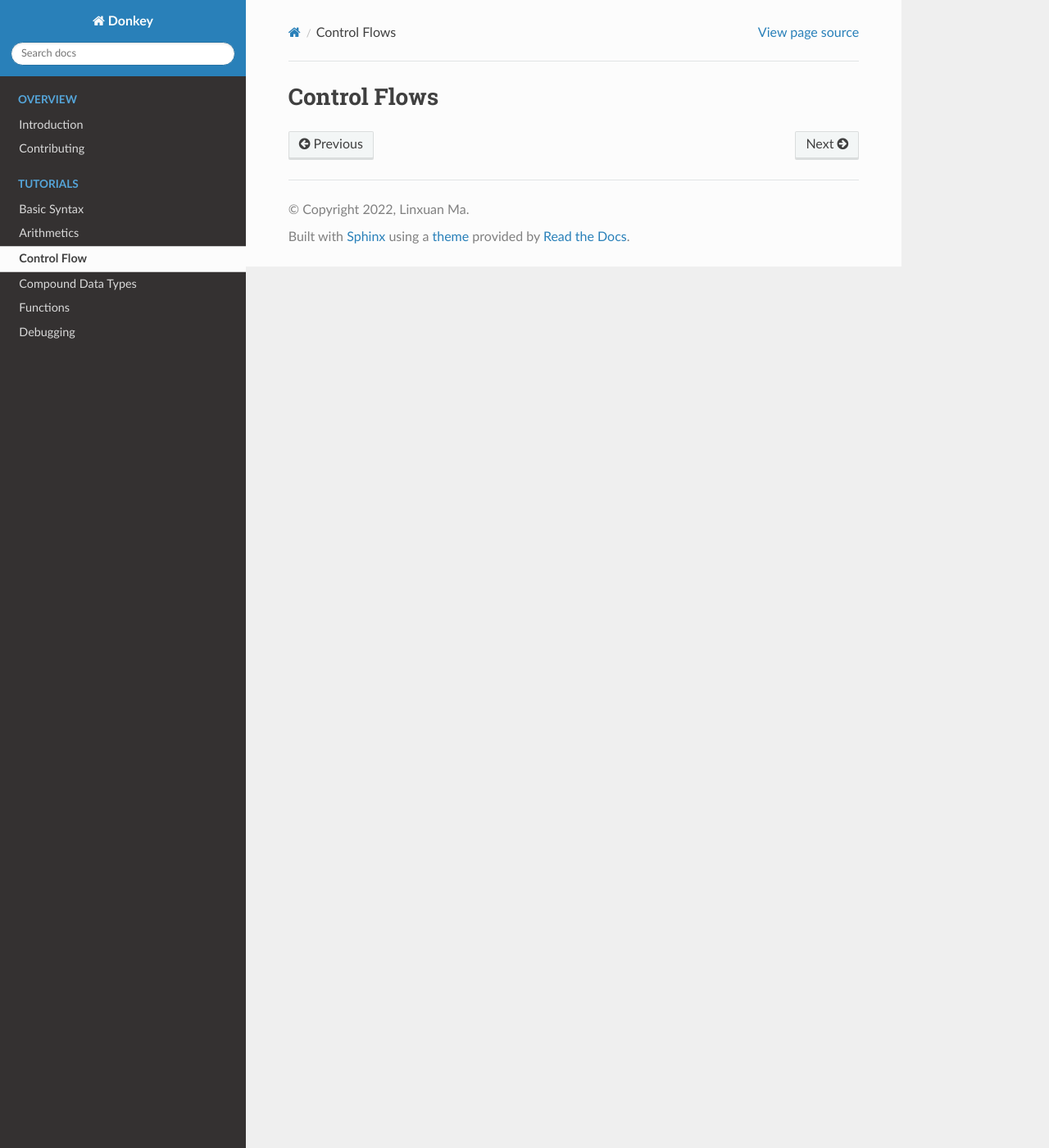
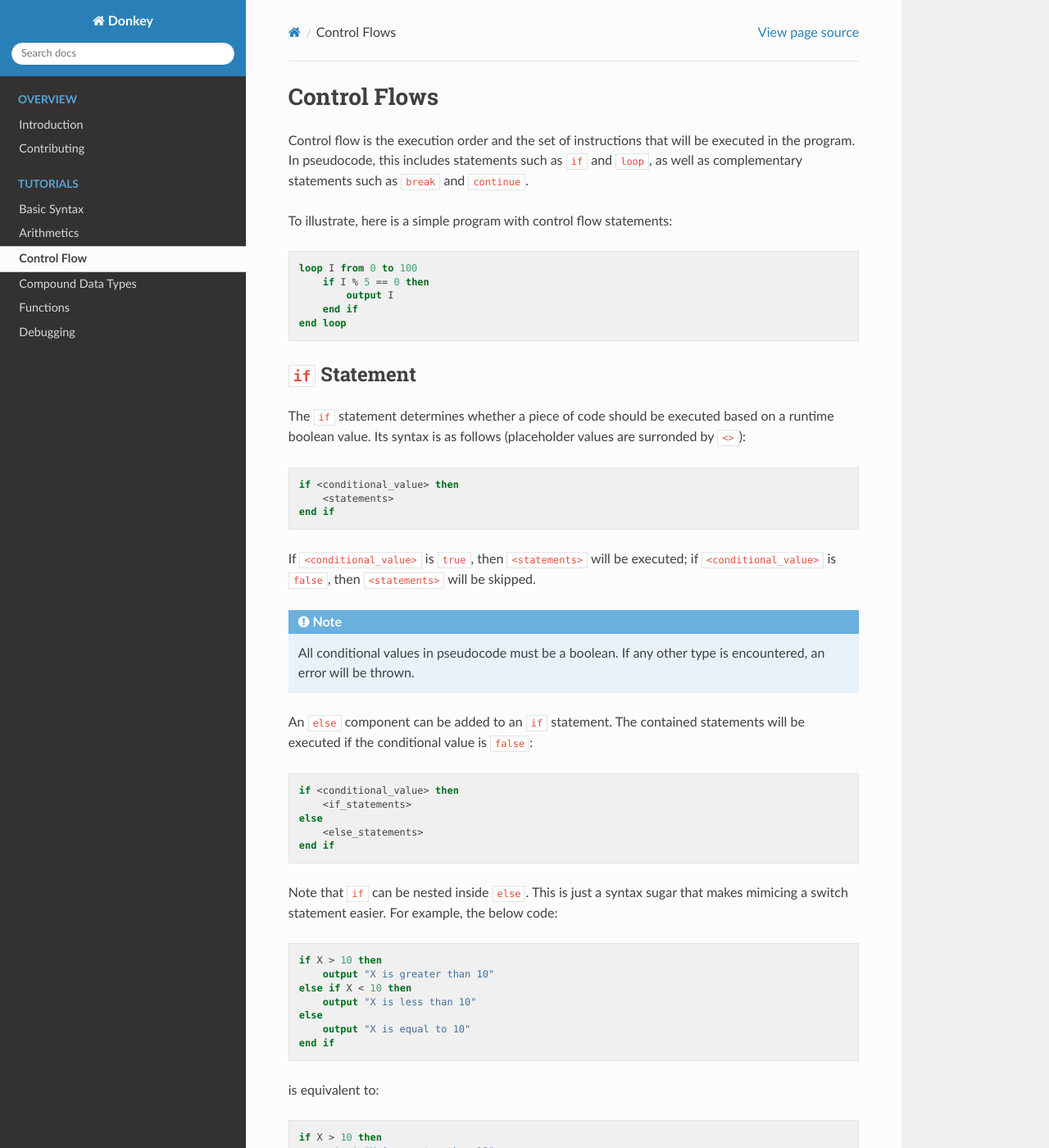
Before and after one commit to linxuanm/donkey, a Sphinx documentation site: the page built from docs/tutorials/control.rst, in a window 1280 px wide and 1400 px high. Shown: the whole window at 82% size. Built offline with Sphinx 7.4.7 and the Read the Docs theme 2.0.0, drawn with Linux system fonts in a browser that asks for light colours; some of the changed text lies outside the part shown.

Commit message:
contorl flow docs

```diff
--- a/docs/conf.py
+++ b/docs/conf.py
@@ -41,7 +41,7 @@ class DonkeyLexer(pygments.lexer.RegexLexer):
     tokens = {
         'root': [
             (r'\/\/.*\n', token.Comment),
-            (union(keywords), token.Keyword),
+            (union(keywords), token.Keyword.Reserved),
             (union(statements), token.Keyword.Namespace),
             (union(types), token.Keyword.Type),
             (r'("[^"]*")|(\'[^\']*\')', token.String),
--- a/docs/tutorials/arithmetics.rst
+++ b/docs/tutorials/arithmetics.rst
@@ -1,3 +1,4 @@
+.. highlight:: donkey
 .. _arithmetics:
 
 Arithmetics
--- a/docs/tutorials/control.rst
+++ b/docs/tutorials/control.rst
@@ -1,2 +1,89 @@
+.. highlight:: donkey
+
 Control Flows
 =============
+
+Control flow is the execution order and the set of instructions that will be executed in the program. In pseudocode, this includes statements such as :code:`if` and :code:`loop`, as well as complementary statements such as :code:`break` and :code:`continue`.
+
+To illustrate, here is a simple program with control flow statements::
+
+    loop I from 0 to 100
+        if I % 5 == 0 then
+            output I
+        end if
+    end loop
+
+:code:`if` Statement
+--------------------
+
+The :code:`if` statement determines whether a piece of code should be executed based on a runtime boolean value. Its syntax is as follows (placeholder values are surronded by :code:`<>`)::
+
+    if <conditional_value> then
+        <statements>
+    end if
+
+If :code:`<conditional_value>` is :code:`true`, then :code:`<statements>` will be executed; if :code:`<conditional_value>` is :code:`false`, then :code:`<statements>` will be skipped.
+
+.. note::
+
+    All conditional values in pseudocode must be a boolean. If any other type is encountered, an error will be thrown.
+
+An :code:`else` component can be added to an :code:`if` statement. The contained statements will be executed if the conditional value is :code:`false`::
+
+    if <conditional_value> then
+        <if_statements>
+    else
+        <else_statements>
+    end if
+
+Note that :code:`if` can be nested inside :code:`else`. This is just a syntax sugar that makes mimicing a switch statement easier. For example, the below code::
+
+    if X > 10 then
+        output "X is greater than 10"
+    else if X < 10 then
+        output "X is less than 10"
+    else
+        output "X is equal to 10"
+    end if
+
+is equivalent to::
+
+    if X > 10 then
+        output "X is greater than 10"
+    else
+        if X < 10 then
+            output "X is less than 10"
+        else
+            output "X is equal to 10"
+        end if
+    end if
+
+The last :code:`else` statement is optional in the switch-like statement.
+
+:code:`while` Loop
+------------------
+
+The :code:`while` loop repeatedly executes the containing statements according to the given conditional value.
+
+In a :code:`loop while` statement, the containing statements is repeatedly executed as long as the given conditional value is :code:`true`::
+
+    X = 0
+    loop while X < 20
+        output X, " is less than 20"
+        X = X + 1
+    end loop
+
+In a :code:`loop until` statement, the containing statements is repeatedly executed until the given conditional value is :code:`true` (i.e. repeats as long as the conditional value is :code:`false`)::
+
+    X = 0
+    loop until X > 100
+        output "X is not greater than 100"
+        X = X + 1
+    end loop
+
+.. note::
+
+    The :code:`loop until` statement is just a syntax sugar for the :code:`loop while` statement, but with an extra :code:`not` operator that surrounds the whole expression.
+
+:code:`for` Loop
+----------------
--- a/docs/tutorials/debugging.rst
+++ b/docs/tutorials/debugging.rst
@@ -2,3 +2,5 @@
 
 Debugging
 =========
+
+This page is WIP.
```
